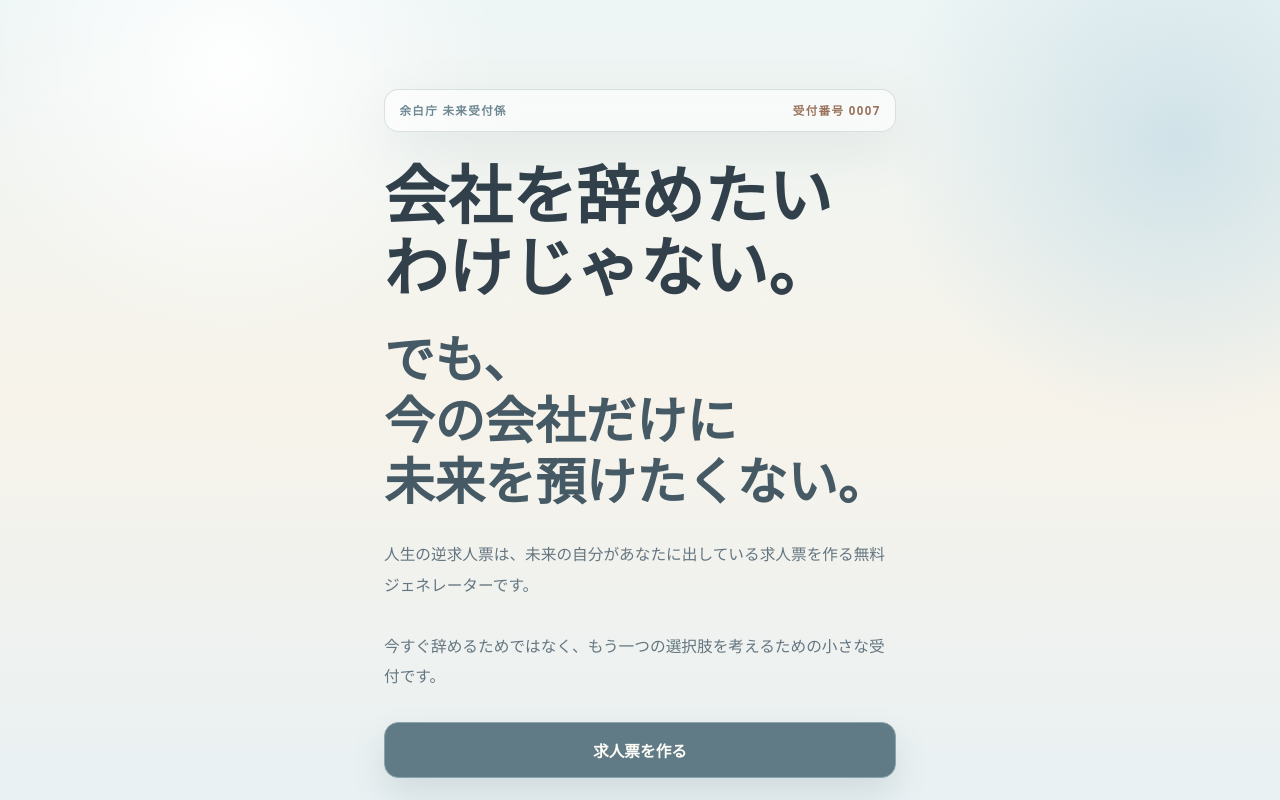
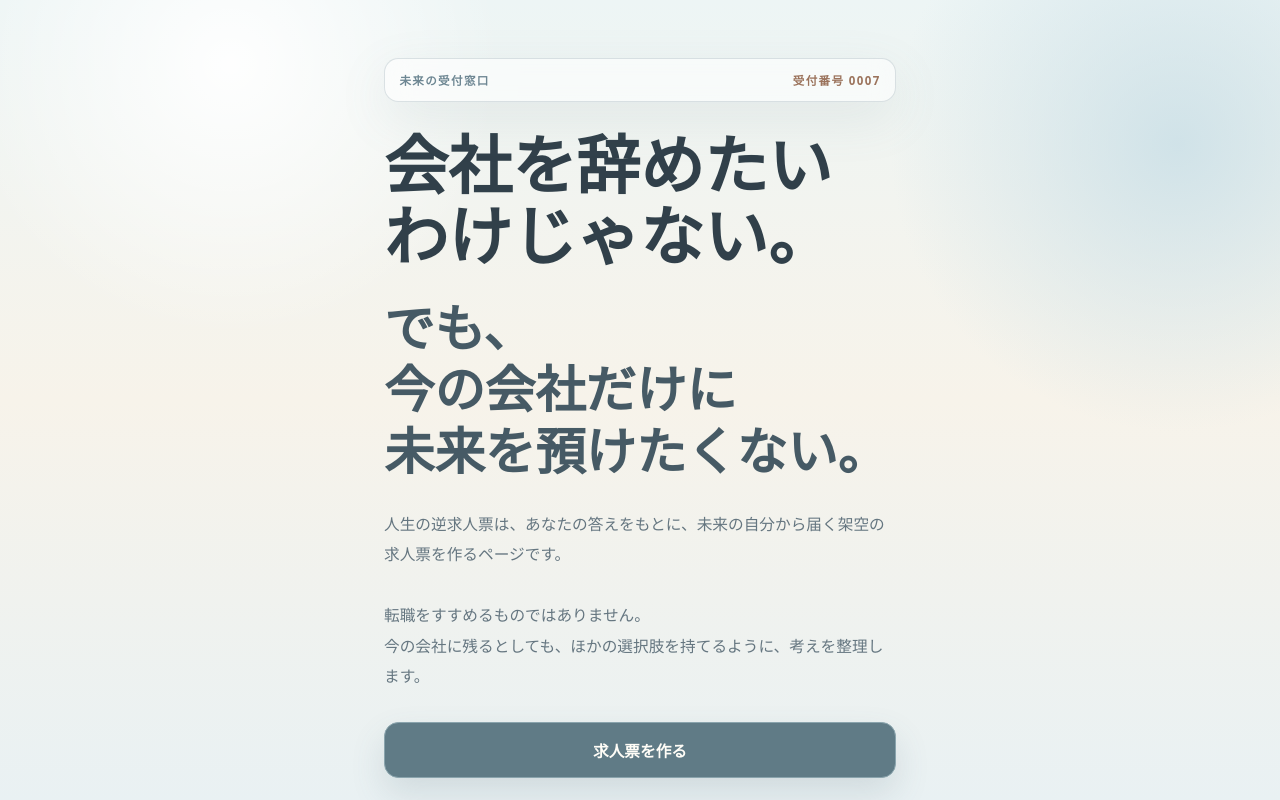
Before and after one commit to 4005264-prog/reverse-job-offer-site, a Next.js app: page / in a window 1280 px wide. Built offline with nearby package versions, Linux system fonts and the light colour scheme.

Commit message:
Simplify copy and intake label

```diff
--- a/app/page.tsx
+++ b/app/page.tsx
@@ -345,7 +345,7 @@ export default function Home() {
       {step === "intro" && (
         <section className="screen intro">
           <div className="office-slip">
-            <p className="office-kicker">余白庁 未来受付係</p>
+            <p className="office-kicker">未来の受付窓口</p>
             <p className="office-number">受付番号 0007</p>
           </div>
 
@@ -364,7 +364,7 @@ export default function Home() {
 
           <p className="lead">
             {
-              "人生の逆求人票は、未来の自分があなたに出している求人票を作る無料ジェネレーターです。\n\n今すぐ辞めるためではなく、もう一つの選択肢を考えるための小さな受付です。"
+              "人生の逆求人票は、あなたの答えをもとに、未来の自分から届く架空の求人票を作るページです。\n\n転職をすすめるものではありません。\n今の会社に残るとしても、ほかの選択肢を持てるように、考えを整理します。"
             }
           </p>
 
@@ -453,15 +453,15 @@ export default function Home() {
       {step === "result" && (
         <section className="result">
           <div className="office-slip">
-            <p className="office-kicker">余白庁 未来受付係</p>
+            <p className="office-kicker">未来の受付窓口</p>
             <p className="office-number">発行済</p>
           </div>
 
           <h1 className="result-title">求人票が届きました。</h1>
           <p className="note">
-            これは実在する求人ではありません。
+            これは本物の求人ではありません。
             <br />
-            未来の選択肢を考えるための診断コンテンツです。
+            あなたの答えをもとに、これから増やしたい選択肢を求人票の形にしたものです。
           </p>
 
           <article className="result-card">
@@ -486,7 +486,7 @@ export default function Home() {
             <h2>求人票を作ったあなたへ。</h2>
             <p className="cta-text">
               {
-                "求人票は、きっかけです。\nでも、本当に必要なのは、次に何を増やすかを決めることです。\n\n仕事・収入・家族・スキル・不安を整理して、次に増やすべき選択肢を1枚のPDFにする One More Option Map を準備しています。"
+                "作った求人票は、はじめのメモです。\n次は、何を増やすかを決める番です。\n\n仕事・収入・家族・スキル・不安を整理して、次の選択肢を1枚のPDFにまとめる One More Option Map を準備しています。"
               }
             </p>
             <a href={googleFormUrl} target="_blank" rel="noreferrer" className="cta-link">
```
